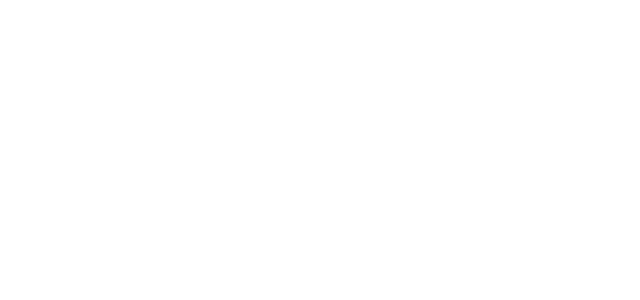
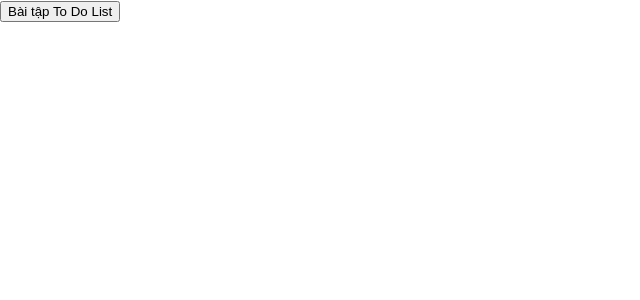
Before and after one commit to thach-dev/learn-reactjs, a React (Create React App) app in the folder tiktok/: page / in a window 1280 px wide. Shown: the top 300 px of the page, without its empty margins (0-640 px from the left). Built offline with nearby package versions, Linux system fonts and the light colour scheme.

Commit message:
Mouted  Unmouted

```diff
--- a/tiktok/src/App.js
+++ b/tiktok/src/App.js
@@ -1,12 +1,22 @@
 import { useState } from "react";
 import ToDoList from "./components/ToDoList";
+import Content from "./components/Content";
 function App() {
+  const [show, setShow] = useState(false)
   return (
     <>
+
+
+
       {/*
-      ToDoList
-      <ToDoList/>
+        LifeCycle Mounted & Unmounted
+        Mounted là thời điểm bạn đưa component vào thời điểm sử dụng
+        Unmounted là thời điểm gỡ nó ra
       */}
+      {
+        show && <ToDoList/>
+      }
+      <button onClick={() => setShow(!show)}>Bài  tập To Do List</button>
     </>
   )
 
--- /dev/null
+++ b/tiktok/src/components/Content.jsx
@@ -0,0 +1,9 @@
+import React from 'react'
+
+export default function Content() {
+  return (
+    <div>
+      <h1>Content</h1>
+    </div>
+  )
+}
```
